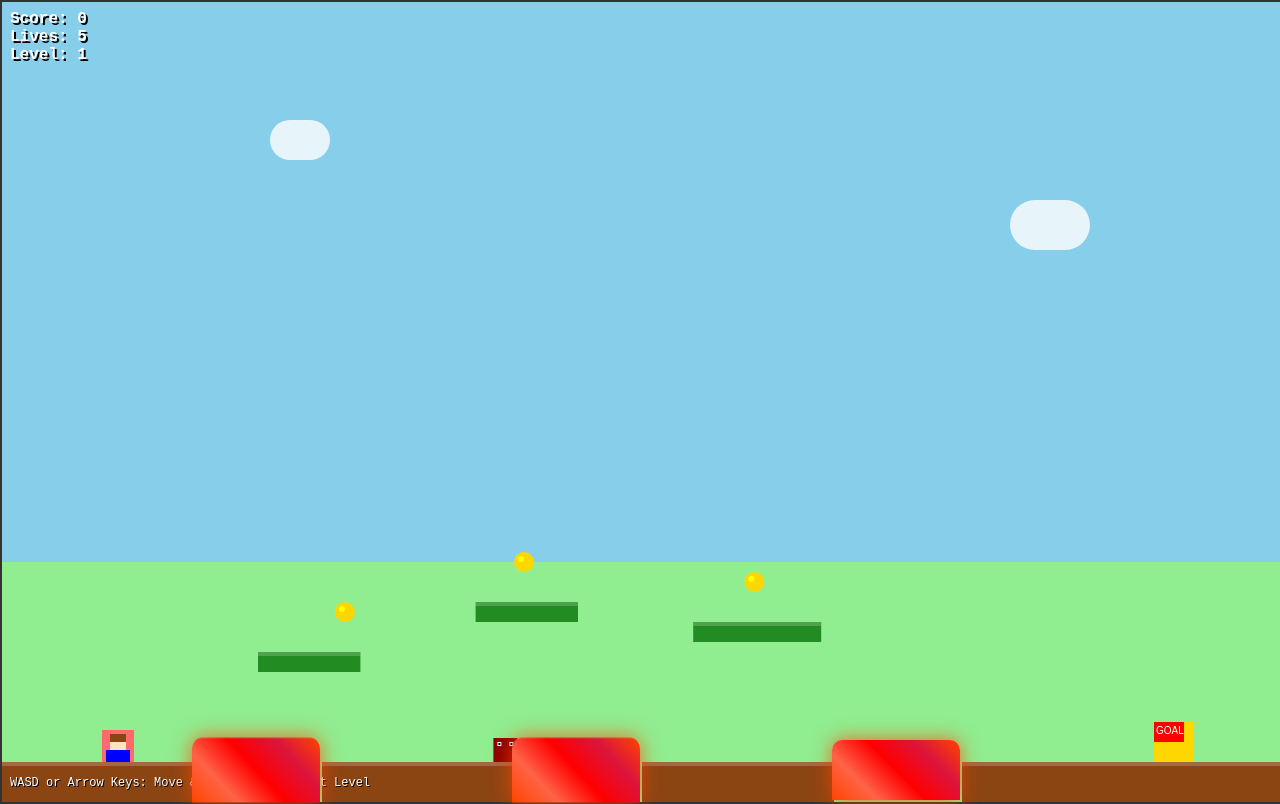
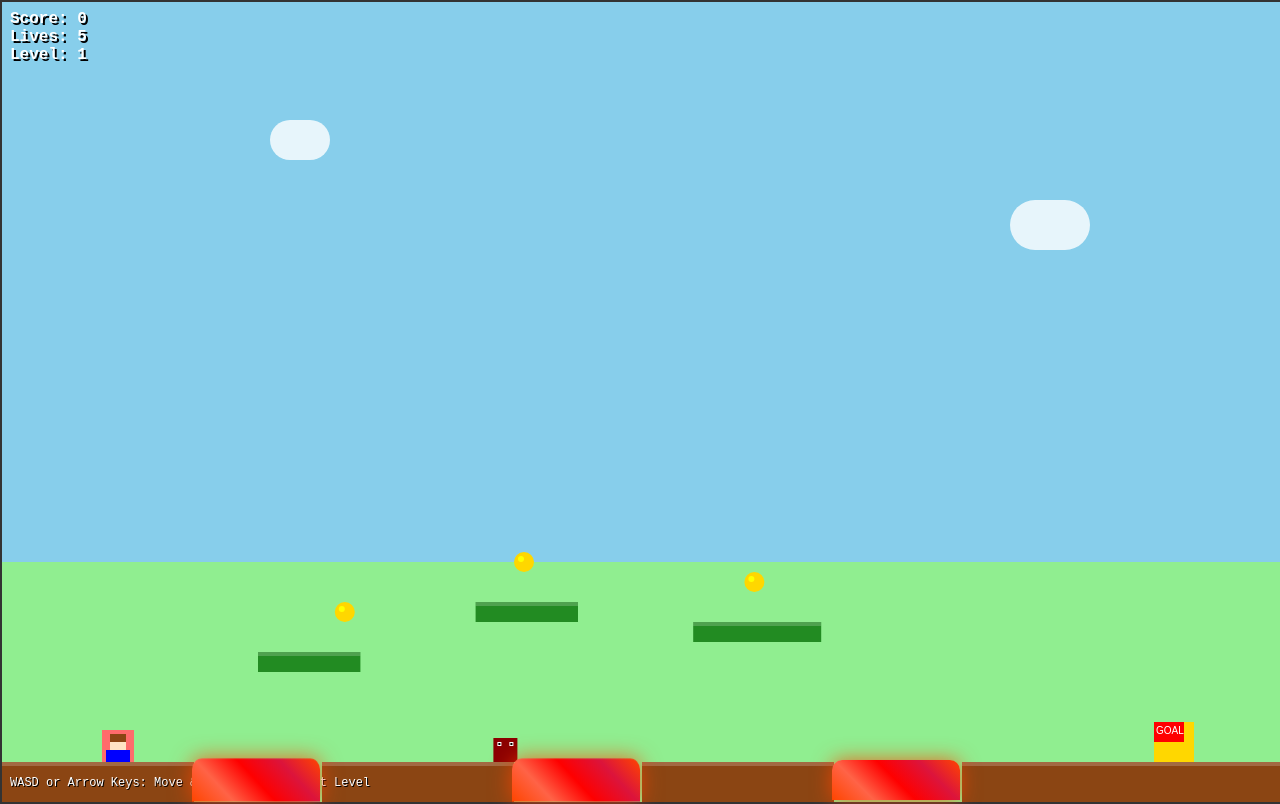
Before and after one commit to yodablocks/tpejun22_v1, a plain HTML site: page index.html in a window 1280 px wide. Drawn offline with Linux system fonts and the light colour scheme.

Commit message:
Update styles.css

```diff
--- a/css/styles.css
+++ b/css/styles.css
@@ -46,7 +46,8 @@ body {
 
 .lava-pit {
     position: absolute;
-    height: 60px;
+    height: 40px;
+    bottom: -20px;
     background: linear-gradient(45deg,
         #FF4500 0%,
         #FF6347 25%,
```
